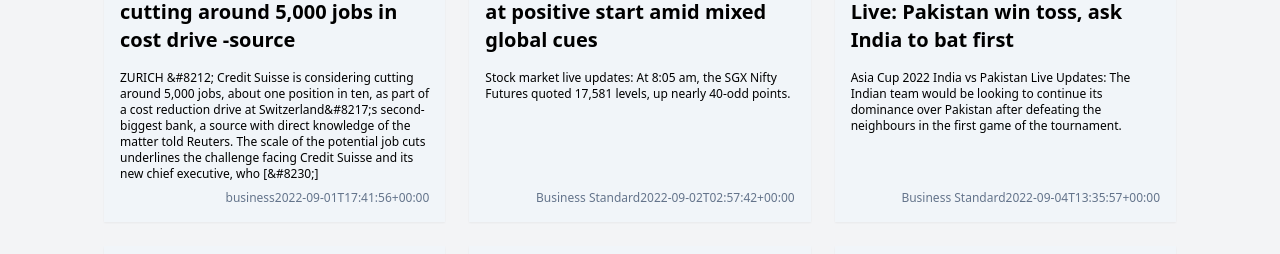
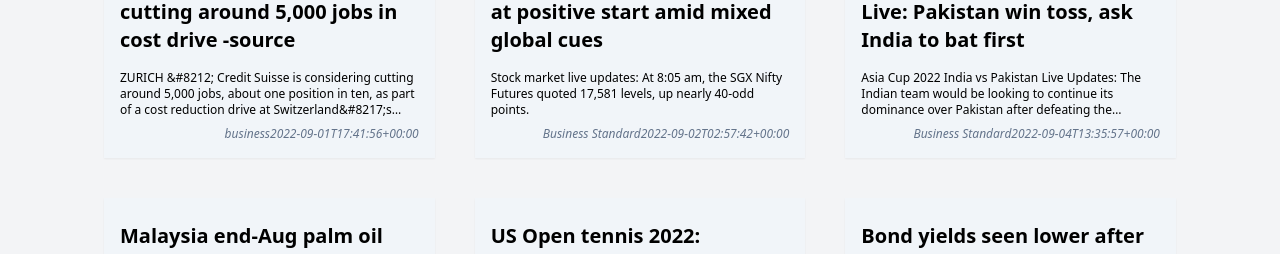
Before and after one commit to Thabish-Kader/news-NextJS-13, a Next.js app: page / in a window 1280 px wide. Shown: the part 522-776 px from the top of the page. Built offline with nearby package versions, Linux system fonts and the light colour scheme.

Commit message:
dark-mode-added
Signed-off-by: Thabish <kadertabish2@gmail.com>

```diff
--- a/app/Article.tsx
+++ b/app/Article.tsx
@@ -6,7 +6,7 @@
 
 export const Article = ({ article }: Props) => {
 	return (
-		<article className="flex flex-col p-4  bg-slate-100 hover:scale-110 shadow-sm hover:shadow-lg hover:bg-slate-300 transition duration-300 ease-out ">
+		<article className="flex flex-col p-4  bg-slate-100 dark:bg-zinc-800 hover:scale-110 shadow-sm hover:shadow-lg hover:bg-slate-300 transition duration-300 ease-out ">
 			{/* image */}
 			{article.image && (
 				<div>
@@ -23,9 +23,9 @@
 			{/*title  */}
 			<h1 className="font-bold text-xl my-2">{article.title}</h1>
 			{/* description */}
-			<p className="text-xs my-2">{article.description}</p>
+			<p className="text-xs my-2 line-clamp-3">{article.description}</p>
 			{/* source and date */}
-			<div className="flex justify-end text-right text-xs mt-auto  text-slate-500">
+			<div className="flex justify-end italic	 ß text-xs mt-auto  text-slate-500">
 				<p>{article.source}</p>
 				<p>{article.published_at}</p>
 			</div>
--- /dev/null
+++ b/app/DarkModeBtn.tsx
@@ -0,0 +1,37 @@
+"use client";
+import { useState, useEffect } from "react";
+import { useTheme } from "next-themes";
+import { BsFillSunFill, BsFillMoonFill } from "react-icons/bs";
+
+// source code
+// https://www.npmjs.com/package/next-themes#avoid-hydration-mismatch
+export const DarkModeBtn = () => {
+	const [mounted, setMounted] = useState(false);
+	const { theme, setTheme, systemTheme } = useTheme();
+
+	// useEffect only runs on the client, so now we can safely show the UI
+	useEffect(() => {
+		setMounted(true);
+	}, []);
+
+	if (!mounted) {
+		return null;
+	}
+	const currentTheme = theme === "system" ? systemTheme : theme;
+
+	return (
+		<div>
+			{currentTheme === "dark" ? (
+				<BsFillSunFill
+					className="h-8 w-8 cursor-pointer text-yellow-500"
+					onClick={() => setTheme("light")}
+				/>
+			) : (
+				<BsFillMoonFill
+					className="h-8 w-8 cursor-pointer text-white"
+					onClick={() => setTheme("dark")}
+				/>
+			)}
+		</div>
+	);
+};
--- a/app/Header.tsx
+++ b/app/Header.tsx
@@ -1,5 +1,6 @@
 import { HiBars3 } from "react-icons/hi2";
 import { CategoriesLink } from "./CategoriesLink";
+import { DarkModeBtn } from "./DarkModeBtn";
 import { SearchNews } from "./SearchNews";
 
 export const Header = () => {
@@ -15,9 +16,12 @@
 					News
 				</h1>
 
-				<button className="bg-zinc-900 p-2 lg:text-xl lg:p-4 rounded-full text-white">
-					Subscribe
-				</button>
+				<div className="flex items-center space-x-2">
+					<DarkModeBtn />
+					<button className="bg-zinc-900 dark:bg-black p-2 lg:text-xl lg:p-4 rounded-full text-white">
+						Subscribe
+					</button>
+				</div>
 			</div>
 			{/* links */}
 			<CategoriesLink />
--- a/app/Headlines.tsx
+++ b/app/Headlines.tsx
@@ -7,7 +7,7 @@
 
 export const Headlines = ({ news }: Props) => {
 	return (
-		<main className="grid grid-cols-1 sm:grid-cols-2 md:grid-cols-3 gap-6 p-10 gap-10">
+		<main className="grid grid-cols-1 sm:grid-cols-2 md:grid-cols-3  p-10 gap-10">
 			{news.data.map((article, i) => (
 				<Article key={i} article={article} />
 			))}
--- /dev/null
+++ b/app/Providers.tsx
@@ -0,0 +1,12 @@
+"use client";
+import { ThemeProvider } from "next-themes";
+
+type Props = {};
+
+export const Providers = ({ children }: { children: React.ReactNode }) => {
+	return (
+		<ThemeProvider enableSystem={true} attribute="class">
+			{children}
+		</ThemeProvider>
+	);
+};
--- a/app/layout.tsx
+++ b/app/layout.tsx
@@ -1,5 +1,6 @@
 import "../styles/globals.css";
 import { Header } from "./Header";
+import { Providers } from "./Providers";
 
 export default function RootLayout({
 	children,
@@ -9,9 +10,11 @@
 	return (
 		<html>
 			<head />
-			<body className="bg-gray-100">
-				<Header />
-				<div className="mx-auto max-w-6xl">{children}</div>
+			<body className="bg-gray-100 dark:bg-zinc-900">
+				<Providers>
+					<Header />
+					<div className="mx-auto max-w-6xl">{children}</div>
+				</Providers>
 			</body>
 		</html>
 	);
--- a/package.json
+++ b/package.json
@@ -18,6 +18,7 @@
     "graphql": "^16.6.0",
     "graphql-request": "^5.0.0",
     "next": "13.0.6",
+    "next-themes": "^0.2.1",
     "npm": "^9.2.0",
     "react": "18.2.0",
     "react-dom": "18.2.0",
@@ -25,6 +26,7 @@
     "typescript": "4.9.4"
   },
   "devDependencies": {
+    "@tailwindcss/line-clamp": "^0.4.2",
     "autoprefixer": "^10.4.13",
     "postcss": "^8.4.19",
     "tailwindcss": "^3.2.4"
--- a/tailwind.config.js
+++ b/tailwind.config.js
@@ -8,5 +8,6 @@
 	theme: {
 		extend: {},
 	},
-	plugins: [],
+	darkMode: "class",
+	plugins: [require("@tailwindcss/line-clamp")],
 };
```
Also changed, not shown: 2 other files (tests, documents, lock files or other folders).
